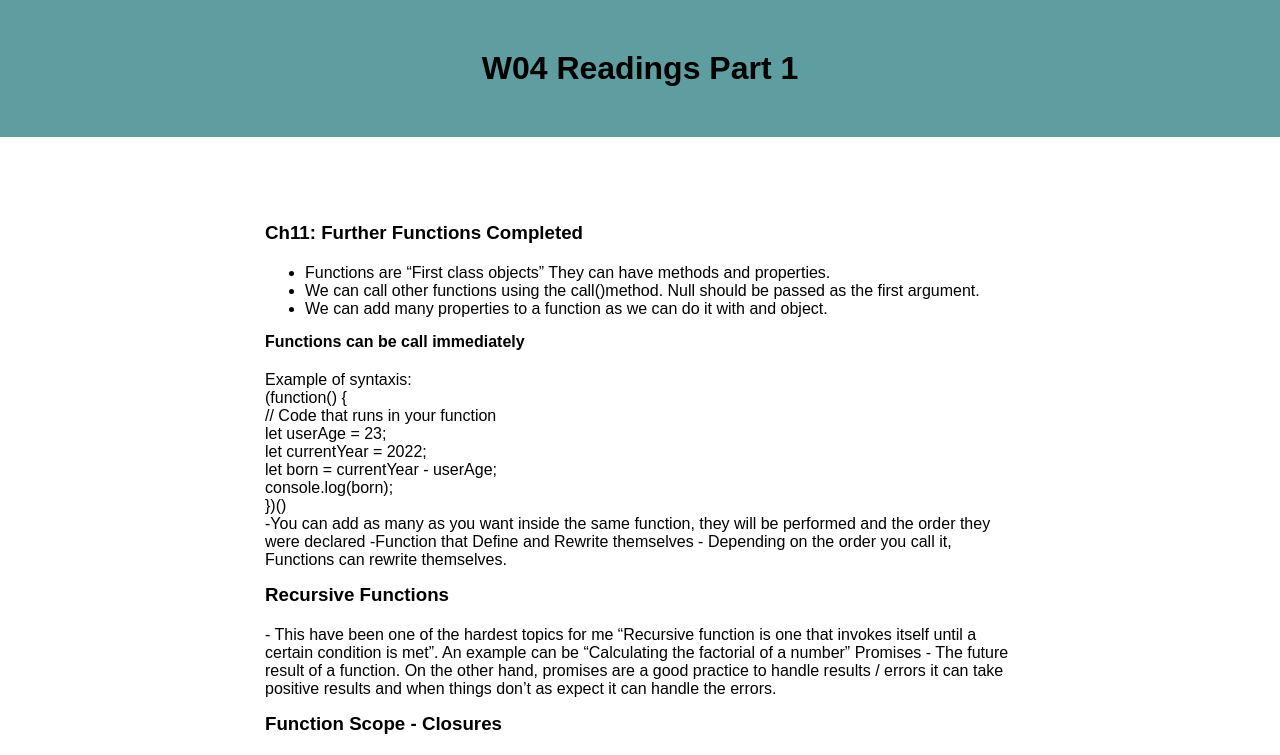
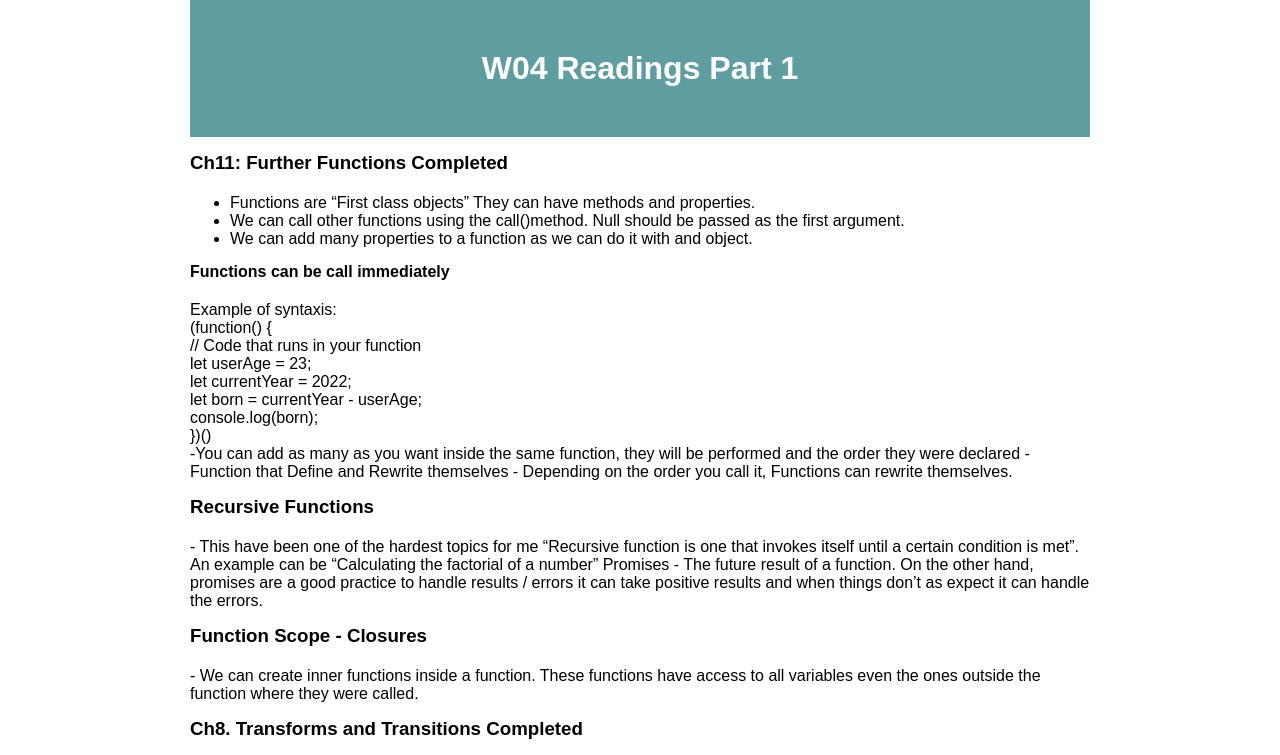
Before and after one commit to KevinPena2022/WDD330KevinPena, a plain HTML site: page wk4.html in a window 1280 px wide. Shown: the top 755 px of the page. Drawn offline with Linux system fonts and the light colour scheme.

Commit message:
Adding the rest of my notes and few css updates

```diff
--- a/CSS/style.css
+++ b/CSS/style.css
@@ -1,6 +1,15 @@
-*{
-    margin: 0 auto;
+html {
+    box-sizing: border-box;
+
 }
+
+*,
+*:before,
+*:after {
+    box-sizing: inherit;
+    margin: 0;
+}
+
 img{
     max-width: 100%;
 }
@@ -10,23 +19,31 @@ body{
 header{
     text-align: center;
 }
+h1{
+    color: white;
+}
 h2,h3,h4{
     margin-top: 15px;
     margin-bottom: 20px;
+}
+.container {
+    width: 95%;
+    max-width: 900px;
+    margin: 0 auto;
 }
 .header-content{
     padding-top: 50px;
     padding-bottom: 50px;
     background-color: cadetblue;
 }
-.father{
+/* .father{
     text-align: center;
     padding: 25px;
 }
 .father ul {
     list-style: none ;
 
-}
+} */
 
 .main-content{
     width: 750px;
--- a/wk4.html
+++ b/wk4.html
@@ -8,10 +8,10 @@
     <link rel="stylesheet" href="./CSS/style.css">
 </head>
 <body>
-    <header class="header-content">
+    <header class="header-content container">
         <h1>W04 Readings Part 1</h1>
     </header>
-    <main class="main-content">
+    <main class="container">
         <h3>Ch11: Further Functions Completed</h3>
         <ul>
             <li>Functions are “First class objects” They can have methods and properties.</li>
```
Also changed, not shown: index.html (+7 -3 lines), wk1.html (+1 -1 lines), wk2.html (+1 -1 lines), wk3.html (+1 -1 lines), wk5.html (+2 -2 lines).
